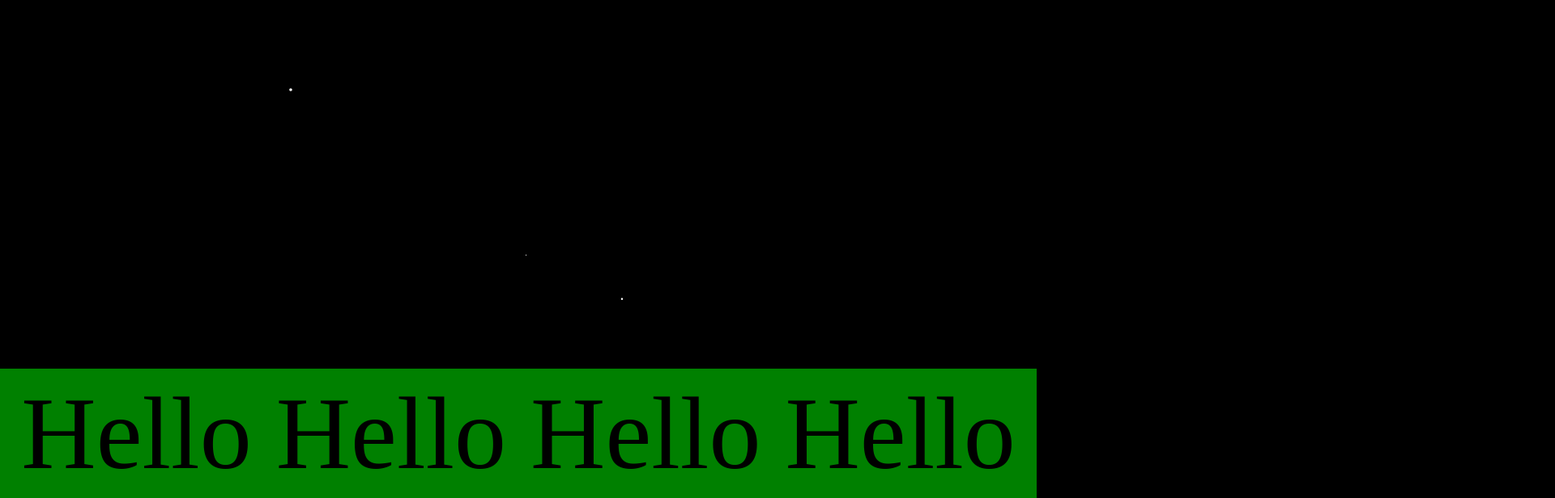
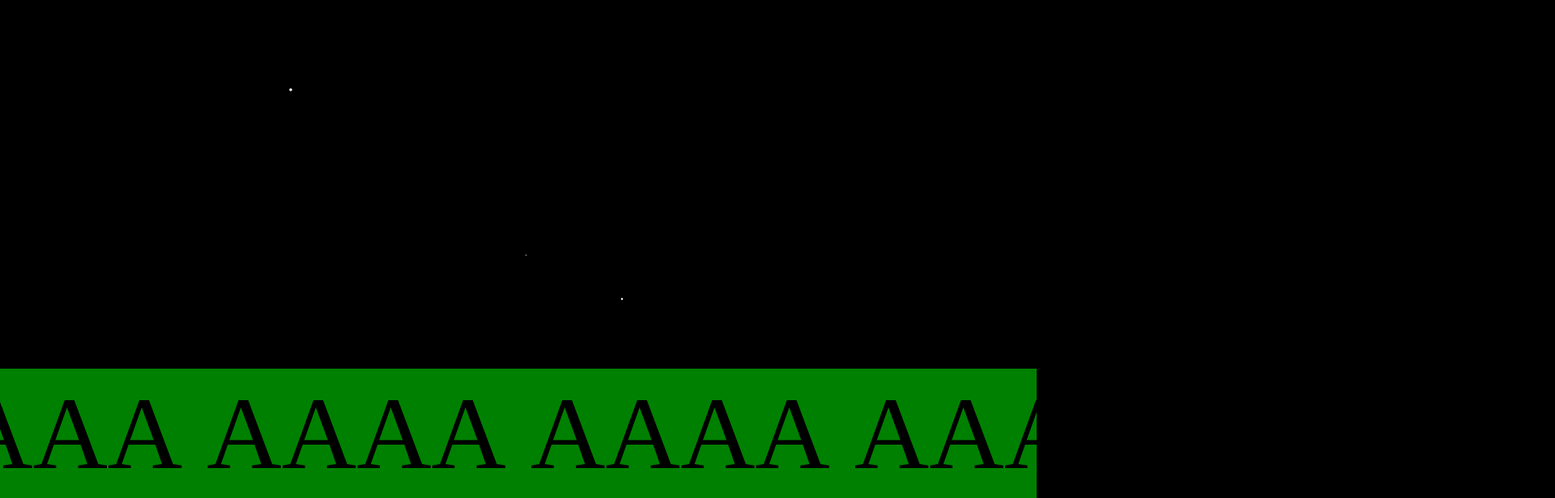
Before and after one commit to Mossehman/Mossehman3.github.io, a plain HTML site: page index.html in a window 1280 px wide. Shown: the part 184-800 px from the top of the page at 81% size, 1920 px wide, since content can reach past the window. Drawn offline with Linux system fonts and the light colour scheme; animation ran at ten frames a second.

Commit message:
Update index.html

```diff
--- a/index.html
+++ b/index.html
@@ -13,14 +13,14 @@
 
     <div id="planetsSelectionBar">
         <ul>
-            <li>Hello</li>
-            <li>Hello</li>
-            <li>Hello</li>
-            <li>Hello</li>
-            <li>Hello</li>
-            <li>Hello</li>
-            <li>Hello</li>
-            <li>Hello</li>
+            <li>AAAA</li>
+            <li>AAAA</li>
+            <li>AAAA</li>
+            <li>AAAA</li>
+            <li>AAAA</li>
+            <li>AAAA</li>
+            <li>AAAA</li>
+            <li>AAAA</li>
         </ul>
     </div>
 
```
